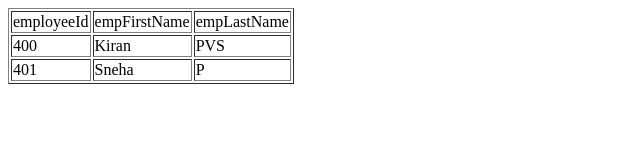
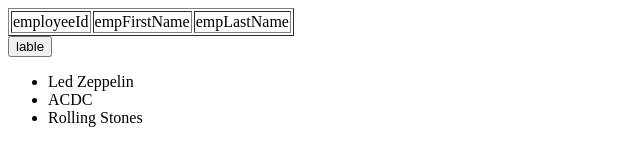
Before and after one commit to veeruuidev/learningjavascript, a plain HTML site: page employee/employee.html in a window 1280 px wide. Shown: the whole page, without its empty margins (0-640 px from the left). Drawn offline with nearby package versions, Linux system fonts and the light colour scheme.

Commit message:
changes done

```diff
--- a/employee/employee.html
+++ b/employee/employee.html
@@ -12,10 +12,12 @@
         </tr>
 
     </table>
+    <input type="button" id="underscore_button" value="lable">
 
 
-
+    <script src="https://cdnjs.cloudflare.com/ajax/libs/underscore.js/1.8.3/underscore-min.js"></script>
     <script src="employee.js"></script>
+    <script src="/bower_components/jquery/dist/jquery.js"></script>
     </body>
 
 </html>
--- a/employee/employee.js
+++ b/employee/employee.js
@@ -1,58 +1,84 @@
-(function () {
+//(function () {
+//
+//    var ctrls={};
+//    ctrls.empTable=document.getElementById("tblEmployee");
+//
+//    var emp = [{
+//            empId: 400,
+//            fName: "Kiran",
+//            lName: "PVS"
+//        },
+//        {
+//            empId: 401,
+//            fName: "Sneha",
+//            lName: "P"
+//        }, ];
+//
+//    function buildTrTag(empl){
+//        var trforemployee=document.createElement("tr");
+//
+//        var tdforempid=document.createElement("td");
+//            tdforempid.textContent=empl.empId;
+//        var tdforfname=document.createElement("td");
+//            tdforfname.textContent=empl.fName;
+//        var tdforlname=document.createElement("td");
+//            tdforlname.textContent=empl.lName;
+//
+//
+//        trforemployee.appendChild(tdforempid);
+//        trforemployee.appendChild(tdforfname);
+//        trforemployee.appendChild(tdforlname);
+//
+//        ctrls.empTable.appendChild(trforemployee);
+//
+//
+//    }
+//
+//    function buildEmpTable(){
+//
+//        for(i=0;i<=emp.length;i++){
+//
+//            var employee=emp[i];
+//            console.log(employee);
+//
+//            buildTrTag(employee);
+//        }
+//    }
+//
+//   function init(){
+//       buildEmpTable();
+//
+//   } ;
+//
+//    init()
+//
+//
+//
+//
+//})()
+//
 
-    var ctrls={};
-    ctrls.empTable=document.getElementById("tblEmployee");
+var artists = ['Led Zeppelin', 'ACDC', 'Rolling Stones'],
+    artistTemplate = _.template('<li><%= artist %></li>'),
+    content = '';
 
-    var emp = [{
-            empId: 400,
-            fName: "Kiran",
-            lName: "PVS"
-        },
-        {
-            empId: 401,
-            fName: "Sneha",
-            lName: "P"
-        }, ];
+_.each(artists, function(artist, index, artists) {
+  content += artistTemplate({
+    artist: artist
+  });
+});
 
-    function buildTrTag(empl){
-        var trforemployee=document.createElement("tr");
-
-        var tdforempid=document.createElement("td");
-            tdforempid.textContent=empl.empId;
-        var tdforfname=document.createElement("td");
-            tdforfname.textContent=empl.fName;
-        var tdforlname=document.createElement("td");
-            tdforlname.textContent=empl.lName;
+var container = document.createElement('ul');
+container.innerHTML = content;
+document.body.appendChild(container);
 
 
-        trforemployee.appendChild(tdforempid);
-        trforemployee.appendChild(tdforfname);
-        trforemployee.appendChild(tdforlname);
-
-        ctrls.empTable.appendChild(trforemployee);
+var a=_.range(0,50,5);
+console.log(a);
 
 
-    }
-
-    function buildEmpTable(){
-
-        for(i=0;i<=emp.length;i++){
-
-            var employee=emp[i];
-            console.log(employee);
-
-            buildTrTag(employee);
-        }
-    }
-
-   function init(){
-       buildEmpTable();
-
-   } ;
-
-    init()
-
-
-
-
-})()
+var log = _.bind(console.log, console);
+_.delay(log, 1000, 'logged later');
+art={};
+var empty=_.isEmpty(art);
+console.log(empty);
```
Also changed, not shown: 1 other file.
